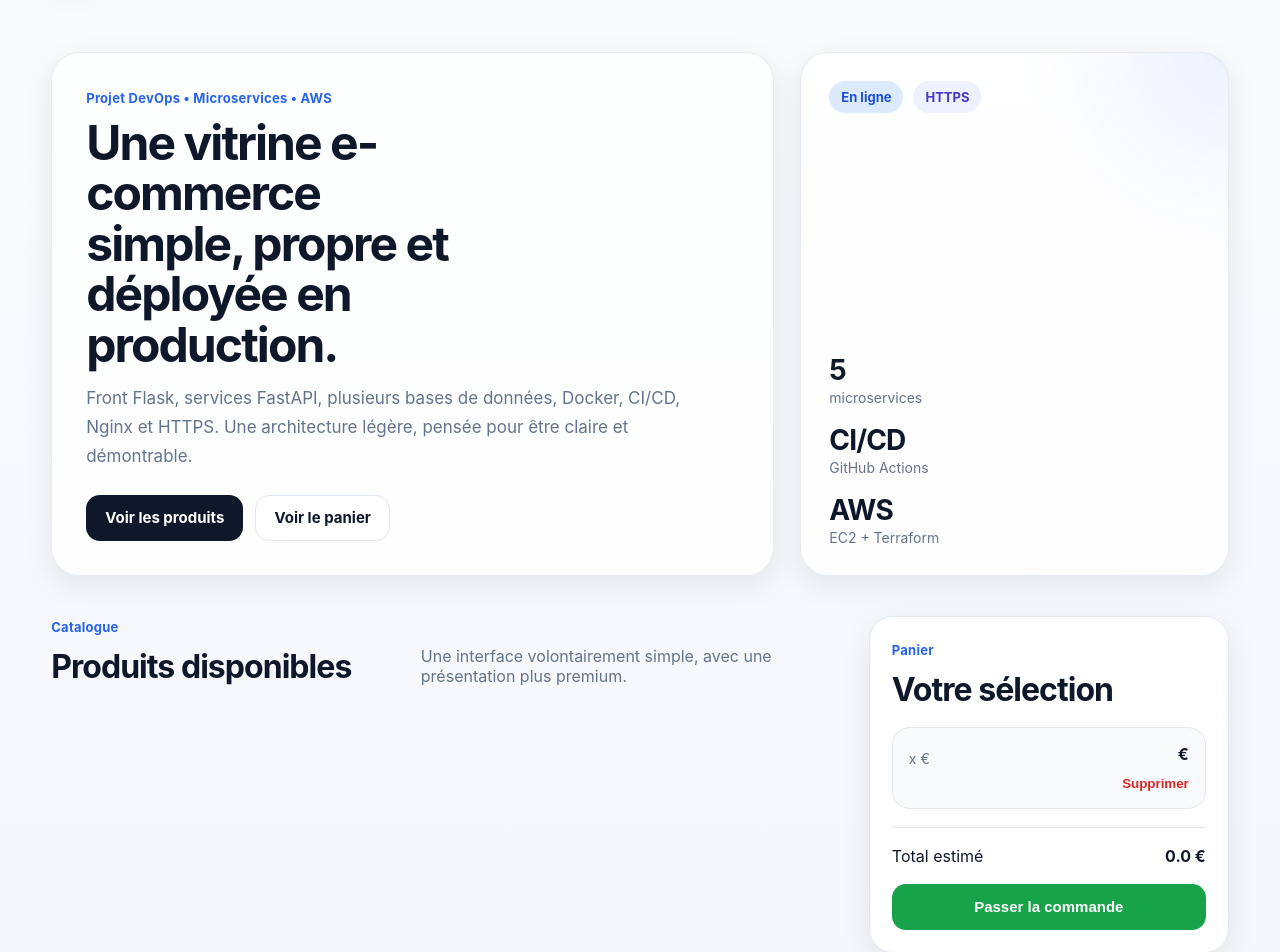
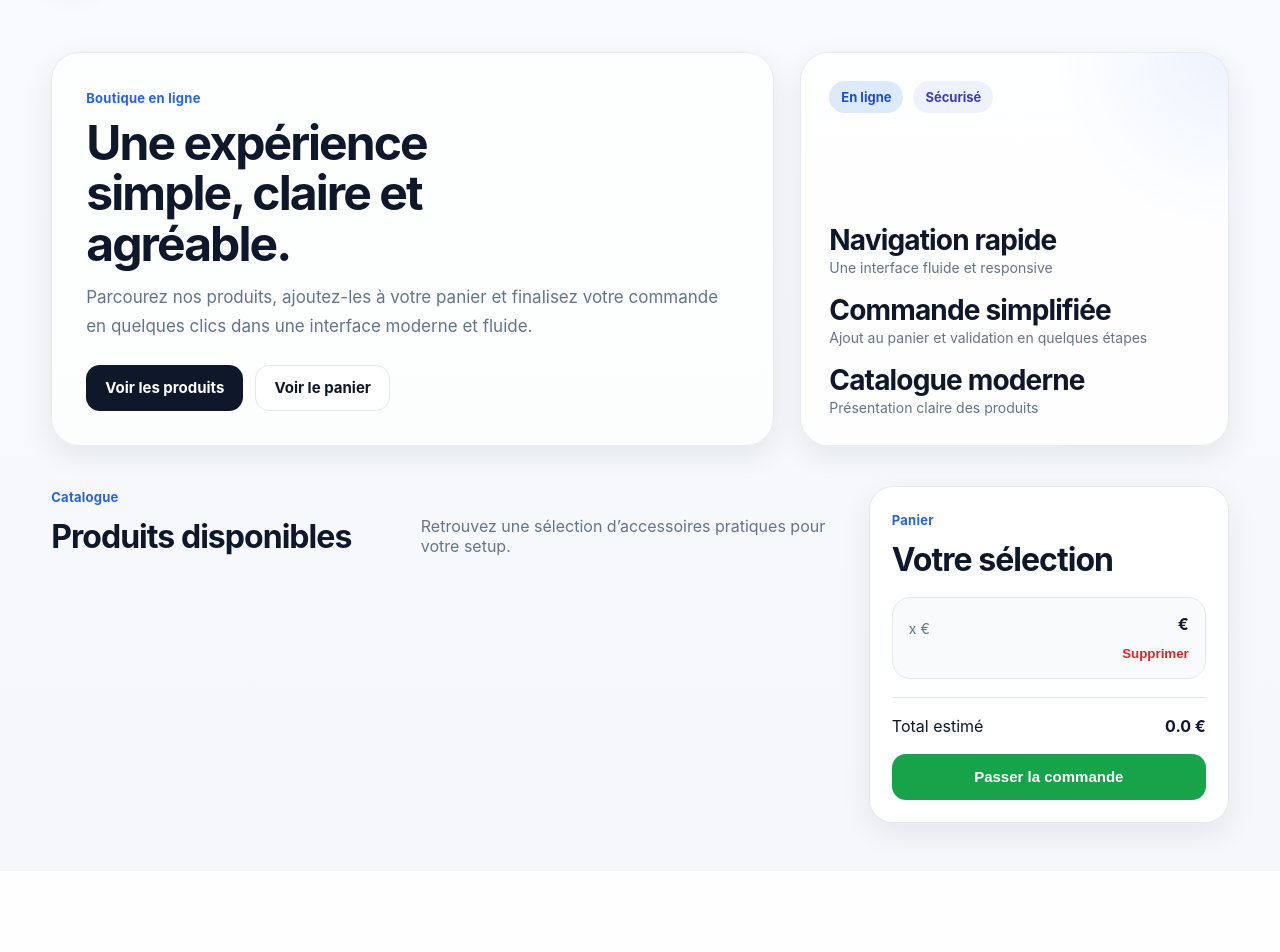
Before and after one commit to Whitedukecmr/microservices-ecommerce, a Flask app: page / in a window 1280 px wide. Shown: the part 79-1031 px from the top of the page. After the commit the page ends 924 px from the top, so only its background shows below. Run offline with Flask 3, Linux system fonts and the light colour scheme; data that the repository does not hold is empty.

Commit message:
improve frontend content and add product images

```diff
--- a/web-ui/app/static/style.css
+++ b/web-ui/app/static/style.css
@@ -579,4 +579,16 @@
     .quantity-input {
         width: 100%;
     }
+
+    .product-image-shell {
+        padding: 0;
+        overflow: hidden;
+    }
+
+    .product-image {
+        width: 100%;
+        height: 100%;
+        object-fit: cover;
+        display: block;
+    }
 }
--- a/web-ui/app/templates/index.html
+++ b/web-ui/app/templates/index.html
@@ -3,7 +3,7 @@
 <head>
     <meta charset="UTF-8">
     <meta name="viewport" content="width=device-width, initial-scale=1.0">
-    <title>Microservices E-Commerce</title>
+    <title>Microservices Store</title>
     <link rel="stylesheet" href="{{ url_for('static', filename='style.css') }}">
 </head>
 <body>
@@ -29,11 +29,11 @@
     <section class="hero">
         <div class="container hero-inner">
             <div class="hero-copy">
-                <span class="eyebrow">Projet DevOps • Microservices • AWS</span>
-                <h2>Une vitrine e-commerce simple, propre et déployée en production.</h2>
+                <span class="eyebrow">Boutique en ligne</span>
+                <h2>Une expérience simple, claire et agréable.</h2>
                 <p>
-                    Front Flask, services FastAPI, plusieurs bases de données, Docker, CI/CD,
-                    Nginx et HTTPS. Une architecture légère, pensée pour être claire et démontrable.
+                    Parcourez nos produits, ajoutez-les à votre panier et finalisez votre commande
+                    en quelques clics dans une interface moderne et fluide.
                 </p>
                 <div class="hero-cta">
                     <a href="#catalogue" class="btn btn-dark">Voir les produits</a>
@@ -44,20 +44,21 @@
             <div class="hero-card">
                 <div class="hero-card-top">
                     <span class="badge">En ligne</span>
-                    <span class="badge subtle">HTTPS</span>
+                    <span class="badge subtle">Sécurisé</span>
                 </div>
+
                 <div class="hero-metrics">
                     <div>
-                        <strong>5</strong>
-                        <span>microservices</span>
+                        <strong>Navigation rapide</strong>
+                        <span>Une interface fluide et responsive</span>
                     </div>
                     <div>
-                        <strong>CI/CD</strong>
-                        <span>GitHub Actions</span>
+                        <strong>Commande simplifiée</strong>
+                        <span>Ajout au panier et validation en quelques étapes</span>
                     </div>
                     <div>
-                        <strong>AWS</strong>
-                        <span>EC2 + Terraform</span>
+                        <strong>Catalogue moderne</strong>
+                        <span>Présentation claire des produits</span>
                     </div>
                 </div>
             </div>
@@ -83,14 +84,34 @@
                     <span class="section-kicker">Catalogue</span>
                     <h3>Produits disponibles</h3>
                 </div>
-                <p>Une interface volontairement simple, avec une présentation plus premium.</p>
+                <p>Retrouvez une sélection d’accessoires pratiques pour votre setup.</p>
             </div>
 
             <div class="products-grid">
                 {% for product in products %}
                 <article class="product-card">
-                    <div class="product-visual">
-                        <div class="product-icon">{{ product.name[0] }}</div>
+                    <div class="product-visual product-image-shell">
+                        {% if product.name == "Clavier mécanique" %}
+                            <img
+                                src="https://images.unsplash.com/photo-1511467687858-23d96c32e4ae?auto=format&fit=crop&w=900&q=80"
+                                alt="Clavier mécanique"
+                                class="product-image"
+                            >
+                        {% elif product.name == "Souris gaming" %}
+                            <img
+                                src="https://images.unsplash.com/photo-1527814050087-3793815479db?auto=format&fit=crop&w=900&q=80"
+                                alt="Souris gaming"
+                                class="product-image"
+                            >
+                        {% elif product.name == "Casque audio" %}
+                            <img
+                                src="https://images.unsplash.com/photo-1505740420928-5e560c06d30e?auto=format&fit=crop&w=900&q=80"
+                                alt="Casque audio"
+                                class="product-image"
+                            >
+                        {% else %}
+                            <div class="product-icon">{{ product.name[0] }}</div>
+                        {% endif %}
                     </div>
 
                     <div class="product-body">
```
